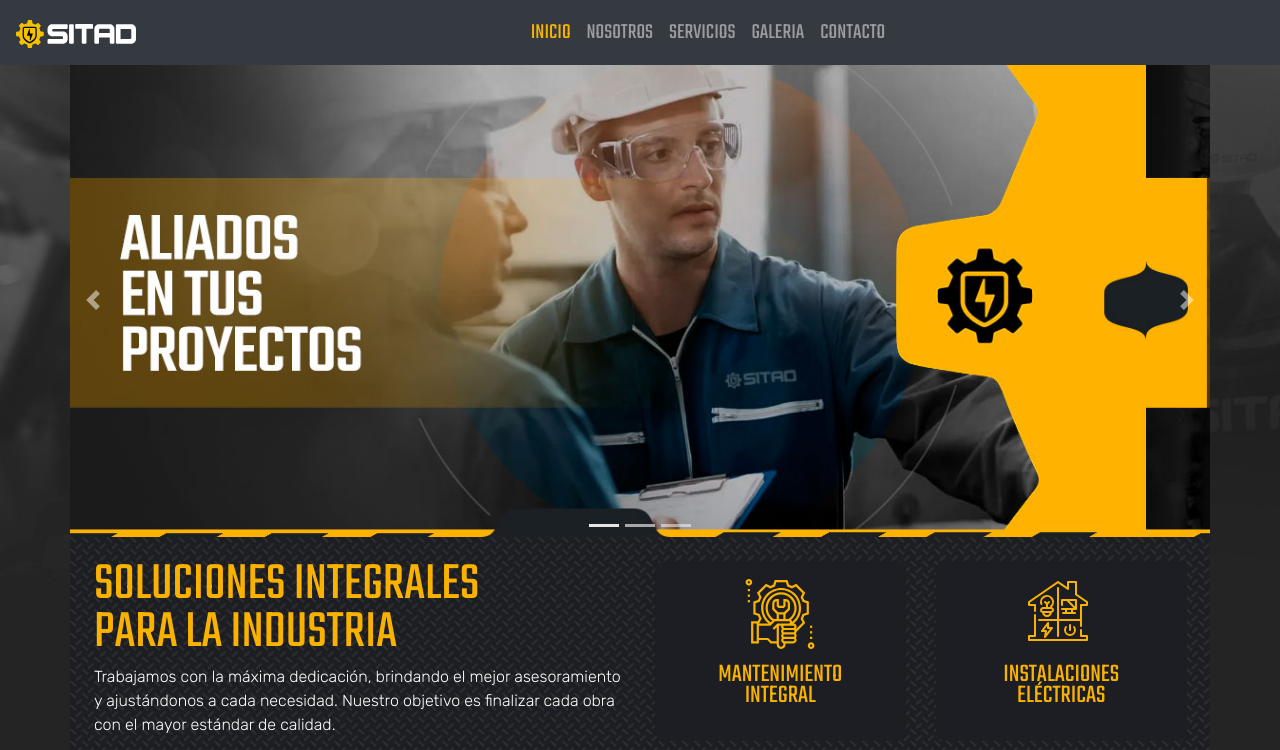
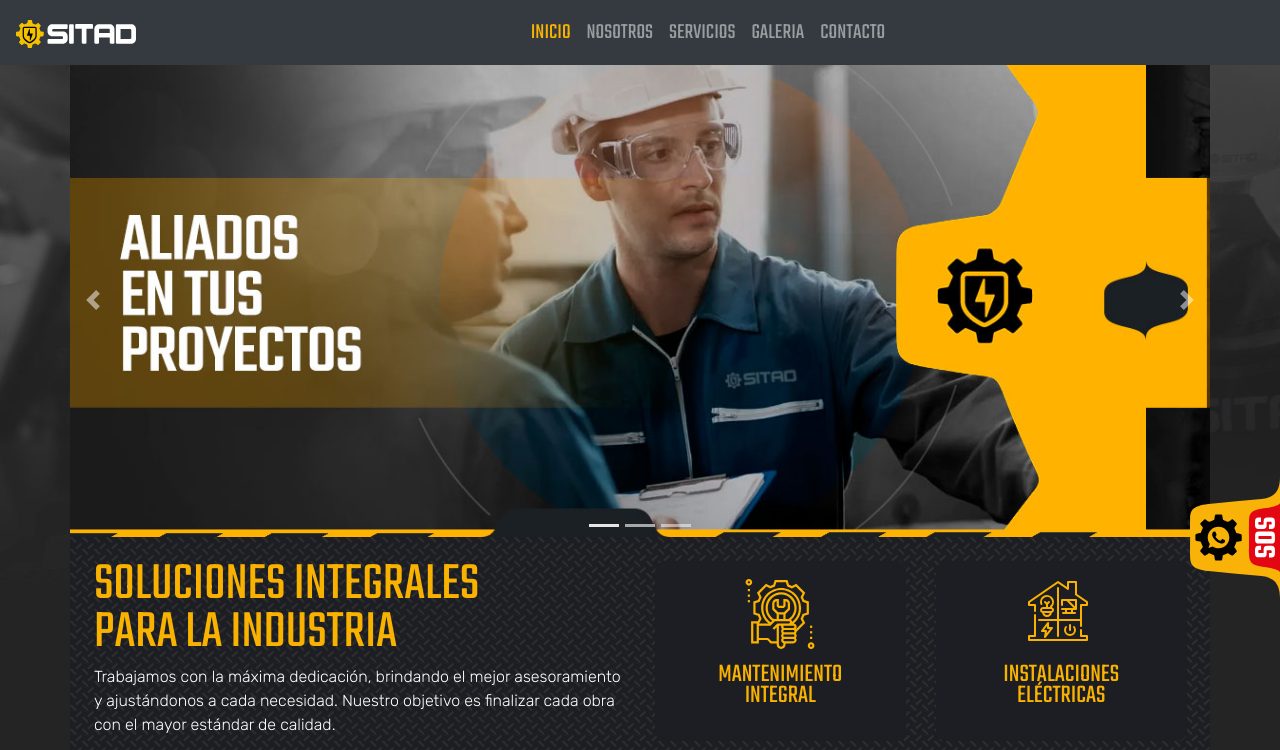
Before and after one commit to diegogomez311/Entrega-Final, a website: page index.html in a window 1280 px wide. Shown: the top 750 px of the page. Drawn offline with nearby package versions, Linux system fonts and the light colour scheme.

Commit message:
correciowa

```diff
--- a/index.html
+++ b/index.html
@@ -534,7 +534,65 @@
     </div>
     <!-- WA -->
     <div class="wa">
-		<a href="https://wa.me/2916410936? text=ContactoSitad" target="_blank"> <img src="media/wa.png" alt="logowhasaap"></a>
+		<a href="https://wa.me/2916410936? text=ContactoSitad" target="_blank"><svg version="1.1" id="Capa_1" xmlns="http://www.w3.org/2000/svg" xmlns:xlink="http://www.w3.org/1999/xlink" x="0px" y="0px"
+            viewBox="0 0 101.6 145.4" style="enable-background:new 0 0 101.6 145.4;" xml:space="preserve">
+       <style type="text/css">
+           .st0{fill:#F9B208;}
+           .st1{fill:#E30613;}
+           .st2{fill:#FFFFFF;}
+           .st3{fill:#020203;}
+       </style>
+       <path class="st0" d="M101.6,143.5c0-19.9-10.6-22-14.1-23.6c-1.8-0.7-4-1.1-6.9-1.3c-19-1.5-37.9-3.5-56.8-5.4
+           c-18.5-1.9-23.5-5.3-23.7-16.5C0,85.3,0,89.9,0.1,78.5v-6.7C0,60.3,0,64.9,0.1,53.4C0.3,42.3,5.3,38.9,23.8,37
+           c18.9-1.9,37.8-3.9,56.8-5.4c2.9-0.2,5.1-0.6,6.9-1.3c3.6-1.6,14.1-3.6,14.1-23.6V143.5z"/>
+       <path class="st1" d="M101.6,114c0,0-1.7-3.9-18.2-5.7c-13.3-1.8-16.6-4.6-16.8-14.2c-0.1-9.9-0.1-5,0-15v-7.9c-0.1-9.9-0.1-5,0-15
+           c0.1-9.6,3.5-12.4,16.8-14.2c16.5-1.8,18.2-5.7,18.2-5.7V114z"/>
+       <g>
+           <g>
+               <path class="st2" d="M78.1,60.6h4.1c0.3,0,0.5-0.1,0.7-0.2c0.1-0.1,0.2-0.4,0.2-0.7v-3.1c0-2.8,1.3-4.2,3.9-4.2H92
+                   c2.6,0,3.9,1.5,3.9,4.4v4.3c0,3-1.3,4.4-3.9,4.4h-2.9v-5h2.2c0.6,0,0.9-0.3,0.9-1v-1.2c0-0.6-0.3-1-0.9-1h-3.9
+                   c-0.3,0-0.5,0.1-0.7,0.2c-0.1,0.1-0.2,0.4-0.2,0.7v3c0,1.5-0.3,2.6-1,3.2c-0.6,0.7-1.6,1-2.9,1h-5.3c-2.6,0-3.9-1.5-3.9-4.4V57
+                   c0-3,1.3-4.5,3.9-4.5h2.9v5h-2.2c-0.6,0-0.9,0.3-0.9,1v1.2C77.2,60.3,77.5,60.6,78.1,60.6z"/>
+               <path class="st2" d="M95.9,72.8v4.7c0,3-1.3,4.4-3.9,4.4H77.4c-2.6,0-3.9-1.5-3.9-4.4v-4.7c0-3,1.3-4.5,3.9-4.5H92
+                   C94.6,68.3,95.9,69.8,95.9,72.8z M78.1,76.9h13.2c0.6,0,0.9-0.3,0.9-0.9v-1.7c0-0.6-0.3-1-0.9-1H78.1c-0.6,0-0.9,0.3-0.9,1V76
+                   C77.2,76.6,77.5,76.9,78.1,76.9z"/>
+               <path class="st2" d="M78.1,92.7h4.1c0.3,0,0.5-0.1,0.7-0.2c0.1-0.1,0.2-0.4,0.2-0.7v-3.1c0-2.8,1.3-4.2,3.9-4.2H92
+                   c2.6,0,3.9,1.5,3.9,4.4v4.3c0,3-1.3,4.4-3.9,4.4h-2.9v-5h2.2c0.6,0,0.9-0.3,0.9-1v-1.2c0-0.6-0.3-1-0.9-1h-3.9
+                   c-0.3,0-0.5,0.1-0.7,0.2c-0.1,0.1-0.2,0.4-0.2,0.7v3c0,1.5-0.3,2.6-1,3.2c-0.6,0.7-1.6,1-2.9,1h-5.3c-2.6,0-3.9-1.5-3.9-4.4v-4.3
+                   c0-3,1.3-4.5,3.9-4.5h2.9v5h-2.2c-0.6,0-0.9,0.3-0.9,1v1.2C77.2,92.4,77.5,92.7,78.1,92.7z"/>
+           </g>
+       </g>
+       <path class="st3" d="M58.4,73.9c0-0.4,0-0.8,0-1.2c0-1.1-0.3-1.5-1.5-1.7c-1.2-0.2-2.4-0.4-3.6-0.6c-0.1,0-0.2,0-0.3,0
+           c-0.3-0.1-0.6-0.4-0.8-0.7c-0.7-1.6-1.3-3.2-2-4.7c-0.2-0.5-0.2-0.8,0.1-1.2c0.8-1,1.4-2,2.2-3c0.6-0.8,0.5-1.5-0.1-2.1
+           c-1.2-1.2-2.4-2.4-3.6-3.6c-0.7-0.7-1.4-0.7-2.1-0.2c-1,0.8-2.1,1.5-3,2.2c-0.4,0.3-0.7,0.3-1.2,0.1c-1.6-0.7-3.2-1.3-4.7-2
+           c-0.3-0.1-0.6-0.5-0.7-0.8c-0.3-1.3-0.4-2.6-0.6-3.9c-0.2-1.1-0.6-1.4-1.7-1.4c-1.7,0-3.3,0-5,0c-1.1,0-1.5,0.4-1.7,1.4
+           c-0.2,1.3-0.4,2.6-0.6,3.9c-0.1,0.3-0.4,0.6-0.7,0.8c-1.6,0.7-3.2,1.3-4.7,2c-0.4,0.2-0.7,0.3-1.1-0.1c-1-0.8-2.1-1.5-3.2-2.2
+           c-0.7-0.5-1.3-0.4-1.9,0.1c-1.2,1.2-2.4,2.3-3.6,3.4c-0.8,0.8-0.9,1.4-0.2,2.3c0.7,1,1.5,2,2.2,2.9c0.3,0.3,0.3,0.6,0.1,1
+           c-0.7,1.5-1.4,3.1-2,4.6c-0.1,0.4-0.3,0.6-0.5,0.8c-0.1,0.1-0.3,0.1-0.5,0.1c-1.2,0.2-2.5,0.4-3.7,0.6c-1.2,0.2-1.5,0.6-1.6,1.8
+           c0,1.2,0,2.4,0,3.7c0,0.4,0,0.8,0,1.2c0,1.1,0.3,1.5,1.5,1.7c1.2,0.2,2.4,0.4,3.6,0.6c0.1,0,0.2,0,0.3,0c0.3,0.1,0.6,0.4,0.8,0.7
+           c0.7,1.6,1.3,3.2,2,4.7c0.2,0.5,0.2,0.8-0.1,1.2c-0.8,1-1.4,2-2.2,3c-0.6,0.8-0.5,1.5,0.1,2.1c1.2,1.2,2.4,2.4,3.6,3.6
+           c0.7,0.7,1.4,0.7,2.1,0.2c1-0.8,2.1-1.5,3-2.2c0.4-0.3,0.7-0.3,1.2-0.1c1.6,0.7,3.2,1.3,4.7,2c0.3,0.1,0.6,0.5,0.7,0.8
+           c0.3,1.3,0.4,2.6,0.6,3.9c0.2,1.1,0.6,1.4,1.7,1.4c1.7,0,3.3,0,5,0c1.1,0,1.5-0.4,1.7-1.4c0.2-1.3,0.4-2.6,0.6-3.9
+           c0.1-0.3,0.4-0.6,0.7-0.8c1.6-0.7,3.2-1.3,4.7-2c0.4-0.2,0.7-0.3,1.1,0.1c1,0.8,2.1,1.5,3.2,2.2c0.7,0.5,1.3,0.4,1.9-0.1
+           c1.2-1.2,2.4-2.3,3.6-3.4c0.8-0.8,0.9-1.4,0.2-2.3c-0.7-1-1.5-2-2.2-2.9c-0.3-0.3-0.3-0.6-0.1-1c0.7-1.5,1.4-3.1,2-4.6
+           c0.1-0.4,0.3-0.6,0.5-0.8c0.1-0.1,0.3-0.1,0.5-0.1c1.2-0.2,2.5-0.4,3.7-0.6c1.2-0.2,1.5-0.6,1.6-1.8C58.4,76.3,58.4,75.1,58.4,73.9z
+           "/>
+       <g>
+           <g>
+               <g>
+                   <g>
+                       <path class="st0" d="M32.2,62.9L32.2,62.9c-6.7,0-12.2,5.5-12.2,12.2c0,2.7,0.9,5.2,2.3,7.2l-1.5,4.5l4.7-1.5
+                           c1.9,1.3,4.2,2,6.7,2c6.7,0,12.2-5.5,12.2-12.2C44.4,68.4,38.9,62.9,32.2,62.9z M39.3,80.1c-0.3,0.8-1.5,1.5-2.4,1.7
+                           c-0.6,0.1-1.5,0.2-4.3-0.9c-3.6-1.5-5.9-5.1-6.1-5.4c-0.2-0.2-1.5-1.9-1.5-3.7c0-1.8,0.9-2.6,1.3-3c0.3-0.3,0.8-0.4,1.3-0.4
+                           c0.2,0,0.3,0,0.4,0c0.4,0,0.5,0,0.8,0.6c0.3,0.7,1,2.5,1.1,2.6c0.1,0.2,0.2,0.4,0.1,0.7c-0.1,0.2-0.2,0.4-0.4,0.6
+                           s-0.4,0.4-0.5,0.6c-0.2,0.2-0.4,0.4-0.1,0.8c0.2,0.4,0.9,1.5,2,2.5c1.4,1.2,2.5,1.6,2.9,1.8c0.3,0.1,0.6,0.1,0.9-0.1
+                           c0.3-0.3,0.6-0.8,1-1.3c0.2-0.3,0.6-0.4,0.9-0.3c0.3,0.1,2.1,1,2.4,1.2c0.4,0.2,0.6,0.3,0.7,0.4C39.6,78.6,39.6,79.3,39.3,80.1z
+                           "/>
+                   </g>
+               </g>
+           </g>
+       </g>
+       </svg></a>
 	</div>
     <!--SCRIPT -->
     <script src="https://code.jquery.com/jquery-3.5.1.slim.min.js" integrity="sha384-DfXdz2htPH0lsSSs5nCTpuj/zy4C+OGpamoFVy38MVBnE+IbbVYUew+OrCXaRkfj"crossorigin="anonymous"></script>
```
